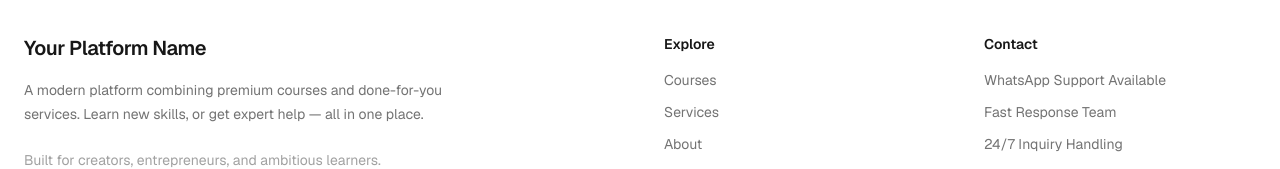
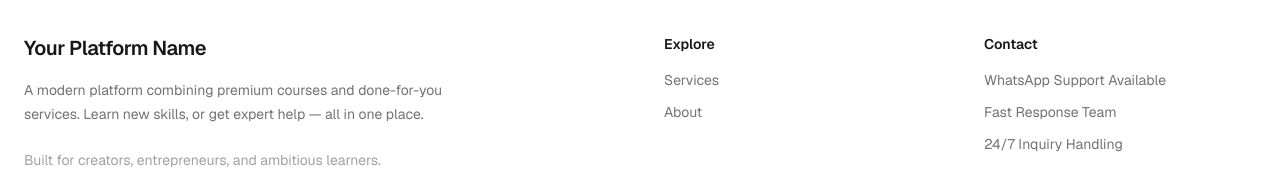
Before and after one commit to jamilshehab/dropservice, a Next.js app: page / in a window 1280 px wide. Shown: the part 3245-3414 px from the top of the page. Built offline with nearby package versions, Linux system fonts and the light colour scheme.

Commit message:
changes added

```diff
--- a/app/components/common/Footer/Footer.tsx
+++ b/app/components/common/Footer/Footer.tsx
@@ -28,21 +28,14 @@ export default function Footer() {
 
             <div className="mt-4 space-y-3 text-sm">
               <Link
-                href="/courses"
-                className="block text-neutral-500 hover:text-neutral-900"
-              >
-                Courses
-              </Link>
-
-              <Link
-                href="/services"
+                href="#"
                 className="block text-neutral-500 hover:text-neutral-900"
               >
                 Services
               </Link>
 
               <Link
-                href="/about"
+                href="#about"
                 className="block text-neutral-500 hover:text-neutral-900"
               >
                 About
--- a/app/globals.css
+++ b/app/globals.css
@@ -22,3 +22,6 @@ body {
   -webkit-font-smoothing: antialiased;
   -moz-osx-font-smoothing: grayscale;
 }
+html {
+  scroll-behavior: smooth;
+}
```
